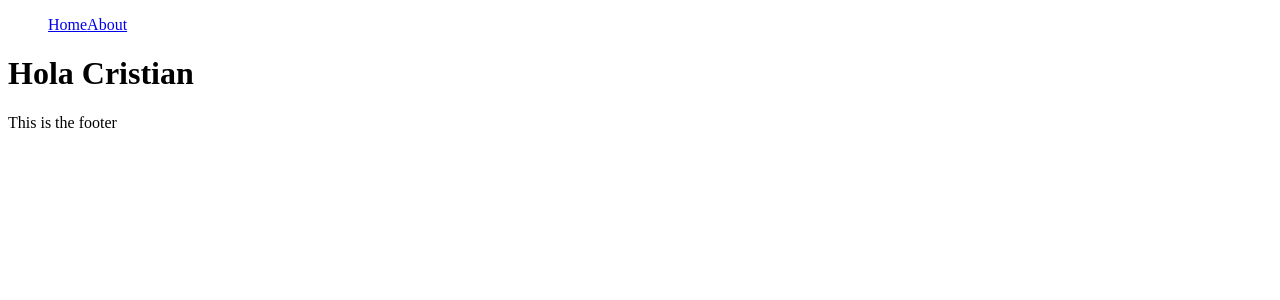
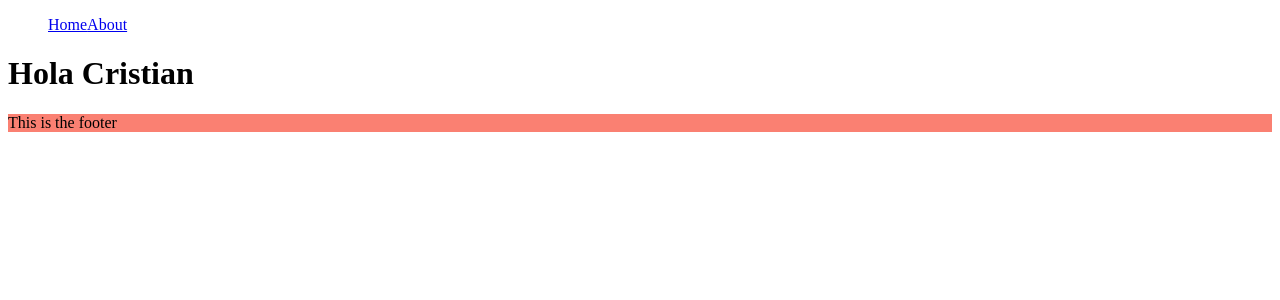
Before and after one commit to cristianiniguez/curso_nextjs, a Next.js app: page / in a window 1280 px wide. Shown: the top 300 px of the page. Built offline with nearby package versions, Linux system fonts and the light colour scheme.

Commit message:
soluciones de css

```diff
--- a/components/Layout/Layout.jsx
+++ b/components/Layout/Layout.jsx
@@ -6,7 +6,14 @@
     <div>
       <Navbar />
       {children}
-      <footer>This is the footer</footer>
+      <footer className='container'>This is the footer</footer>
+      <style jsx>
+        {`
+          .container {
+            background: salmon;
+          }
+        `}
+      </style>
     </div>
   );
 };
```
